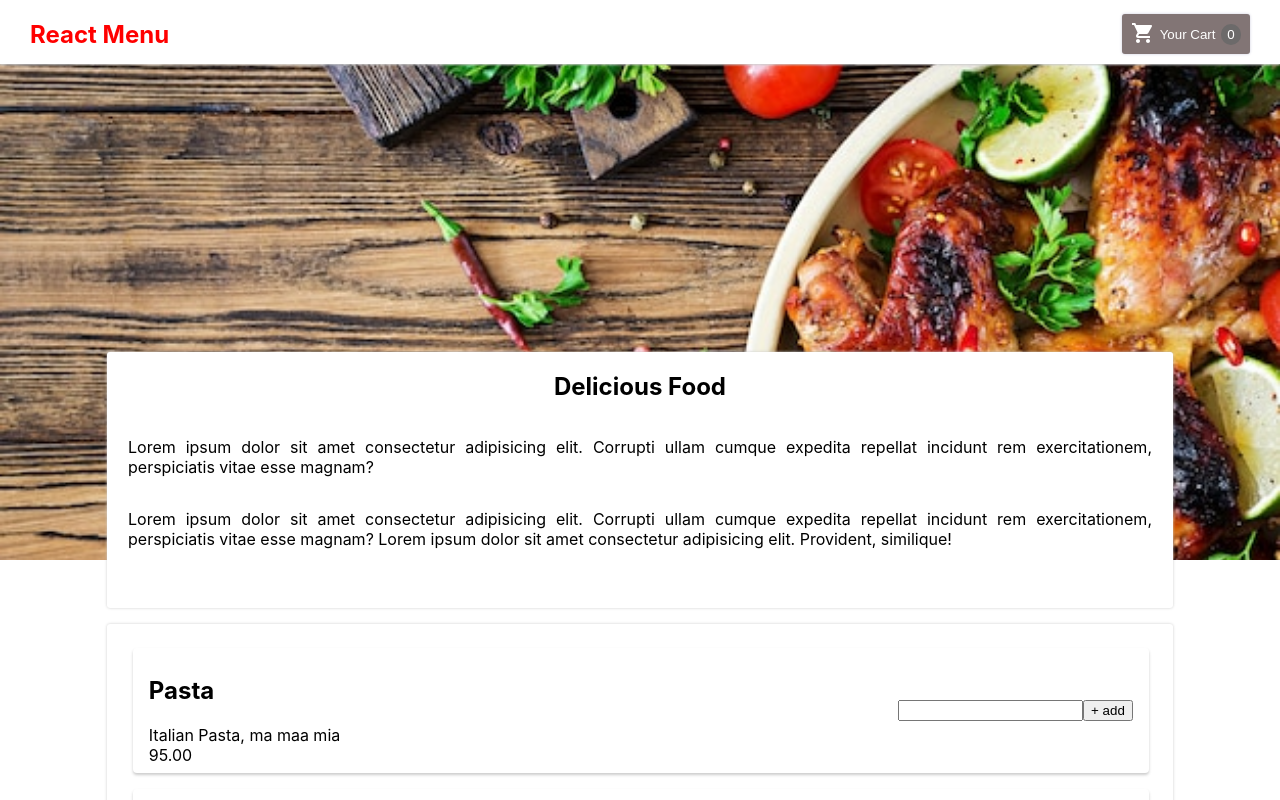
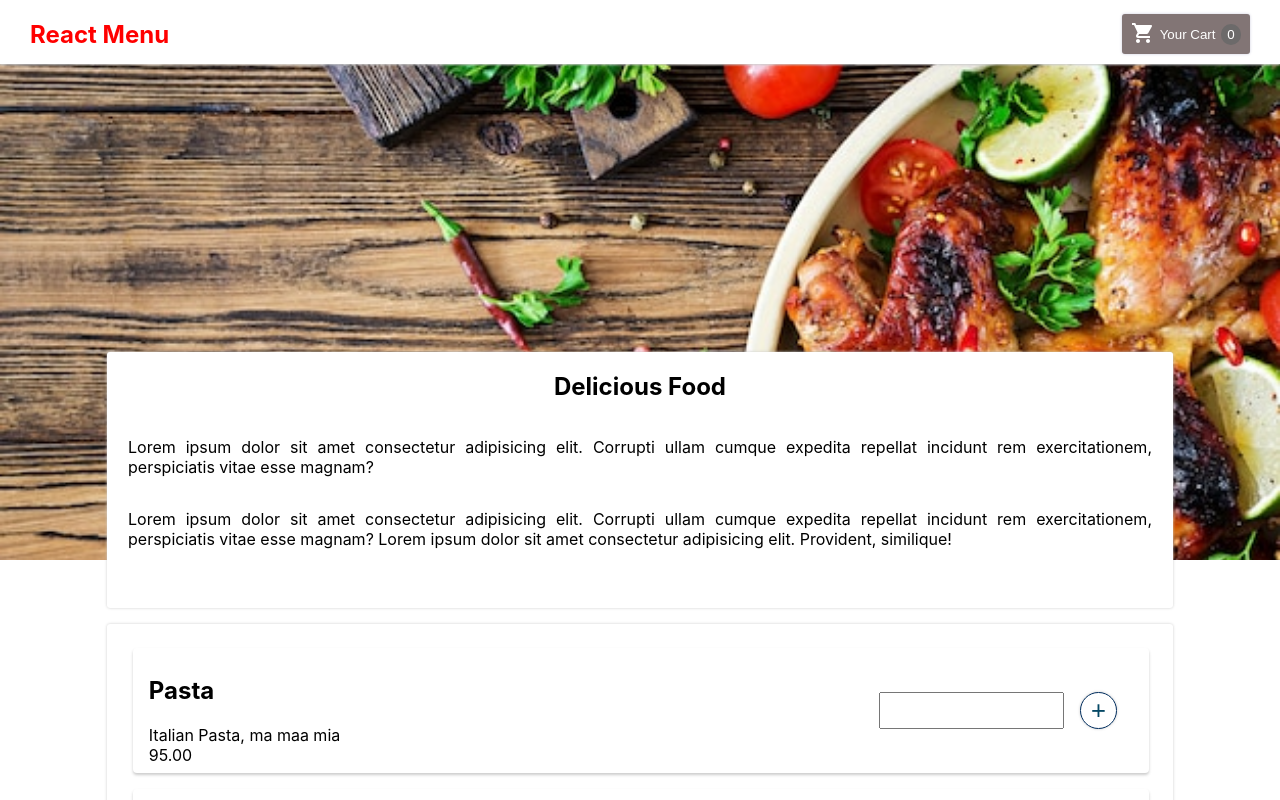
Before and after one commit to safi-n/food-menu, a React (Create React App) app: page / in a window 1280 px wide. Shown: the top 800 px of the page. Built offline with nearby package versions, Linux system fonts and the light colour scheme; the HTML template or start-up script is replaced by a standard one.

Commit message:
FEAT:  Item form styled

```diff
--- a/src/components/Meals/MealItem/MealForm.jsx
+++ b/src/components/Meals/MealItem/MealForm.jsx
@@ -5,7 +5,7 @@ const MealForm = props => {
   return (
     <form className={classes['input-form']}>
       <input type="text" />
-      <button>+ add</button>
+      <button>+</button>
     </form>
   );
 };
--- a/src/components/Meals/MealItem/mealItem.module.css
+++ b/src/components/Meals/MealItem/mealItem.module.css
@@ -13,5 +13,23 @@
 }
 
 .input-form {
-  color: red;
+  text-align: right;
+  display: flex;
 }
+
+.input-form button {
+  color: rgb(5, 72, 101);
+  width: 2.3rem;
+  height: 2.3rem;
+  margin-left: 1rem;
+  margin-right: 1rem;
+  font-size: 1.6rem;
+  border-radius: 50%;
+  background-color: white;
+  box-shadow: 0px 0px 3px #ccc;
+  border: 1px solid rgb(0, 45, 94);
+}
+.input-form button:hover {
+  border: 1px solid #ccc;
+  color: black;
+}
```
